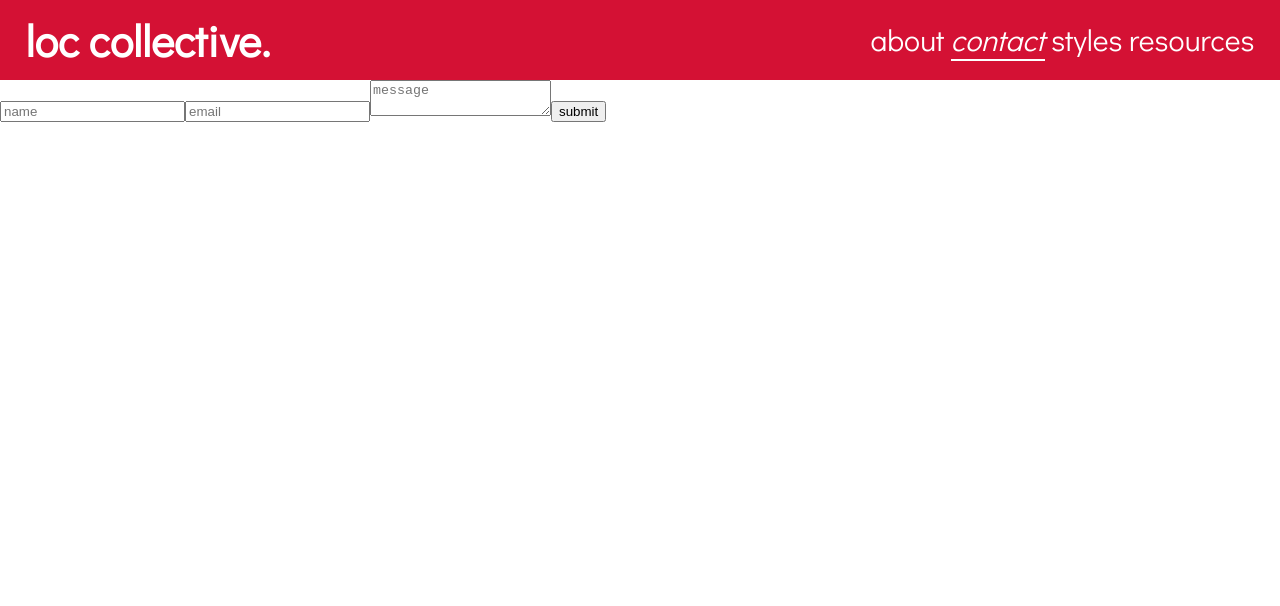
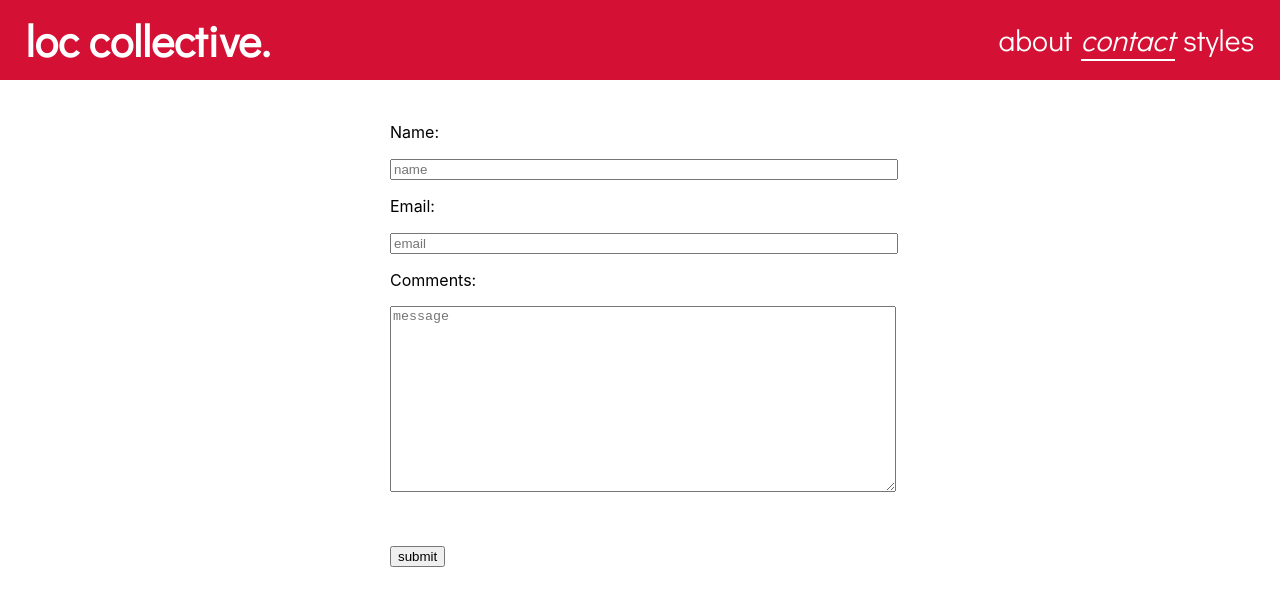
Before and after one commit to garnetred/loc-collective, a React (Create React App) app: page /contact in a window 1280 px wide. Shown: the top 606 px of the page. Built offline with nearby package versions, Linux system fonts and the light colour scheme.

Commit message:
Fix formatting for contact form and remove resources page from app

```diff
--- a/src/Components/App/App.js
+++ b/src/Components/App/App.js
@@ -53,12 +53,7 @@ class App extends Component {
             path="/styles"
             render={() => <WebContentContainer data={styles} name="Styles" />}
           />
-          <Route
-            path="/resources"
-            render={() => (
-              <WebContentContainer data={resources} name="Resources" />
-            )}
-          />
+
           <Route path="/contact" render={() => <ContactForm />} />
           <Route
             path="/stylist/:id"
--- a/src/Components/ContactForm/ContactForm.css
+++ b/src/Components/ContactForm/ContactForm.css
@@ -0,0 +1,36 @@
+.contact-form {
+  /* display: flex;
+  flex-direction: column;
+  justify-content: space-between; */
+  width: 500px;
+}
+
+.contact-form-labels {
+  display: flex;
+  flex-direction: column;
+}
+
+.contact-form-container {
+  display: flex;
+  align-items: center;
+  flex-direction: column;
+  height: 100%;
+  width: 100%;
+  margin: 2% 0;
+}
+
+.contact-form-button {
+  display: flex;
+  justify-content: space-around;
+  margin: 10% 0;
+}
+
+.name-input,
+.message-input,
+.email-input {
+  width: 100%;
+}
+
+.message-input {
+  height: 50%;
+}
--- a/src/Components/ContactForm/ContactForm.js
+++ b/src/Components/ContactForm/ContactForm.js
@@ -54,6 +54,7 @@ class ContactForm extends Component {
           action="mailto:test@gmail.com"
           method="post"
         >
+          <p className="contact-form-labels">Name:</p>
           <input
             className="name-input"
             type="text"
@@ -64,6 +65,7 @@ class ContactForm extends Component {
             onChange={(e) => this.handleChange(e)}
             required
           />
+          <p className="contact-form-labels">Email:</p>
           <input
             className="email-input"
             type="text"
@@ -74,6 +76,7 @@ class ContactForm extends Component {
             onChange={(e) => this.handleChange(e)}
             required
           />
+          <p className="contact-form-labels">Comments:</p>
           <textarea
             className="message-input"
             type="textarea"
--- a/src/Components/Header/Header.css
+++ b/src/Components/Header/Header.css
@@ -18,19 +18,18 @@ nav {
 }
 
 .nav-items {
-    font-size: 30px;
+  font-size: 30px;
 }
 
 a {
-    text-decoration: none;
-    color: white;
-
+  text-decoration: none;
+  color: white;
 }
 
 .header-link-container {
   display: flex;
   justify-content: space-between;
-  width: 30%;
+  width: 20%;
   margin: 0 2%;
 }
 
--- a/src/Components/Header/Header.js
+++ b/src/Components/Header/Header.js
@@ -18,9 +18,6 @@ const Header = () => {
         <NavLink className="nav-items" to="/styles">
           styles
         </NavLink>
-        <NavLink className="nav-items" to="/resources">
-          resources
-        </NavLink>
       </section>
     </nav>
   );
```
